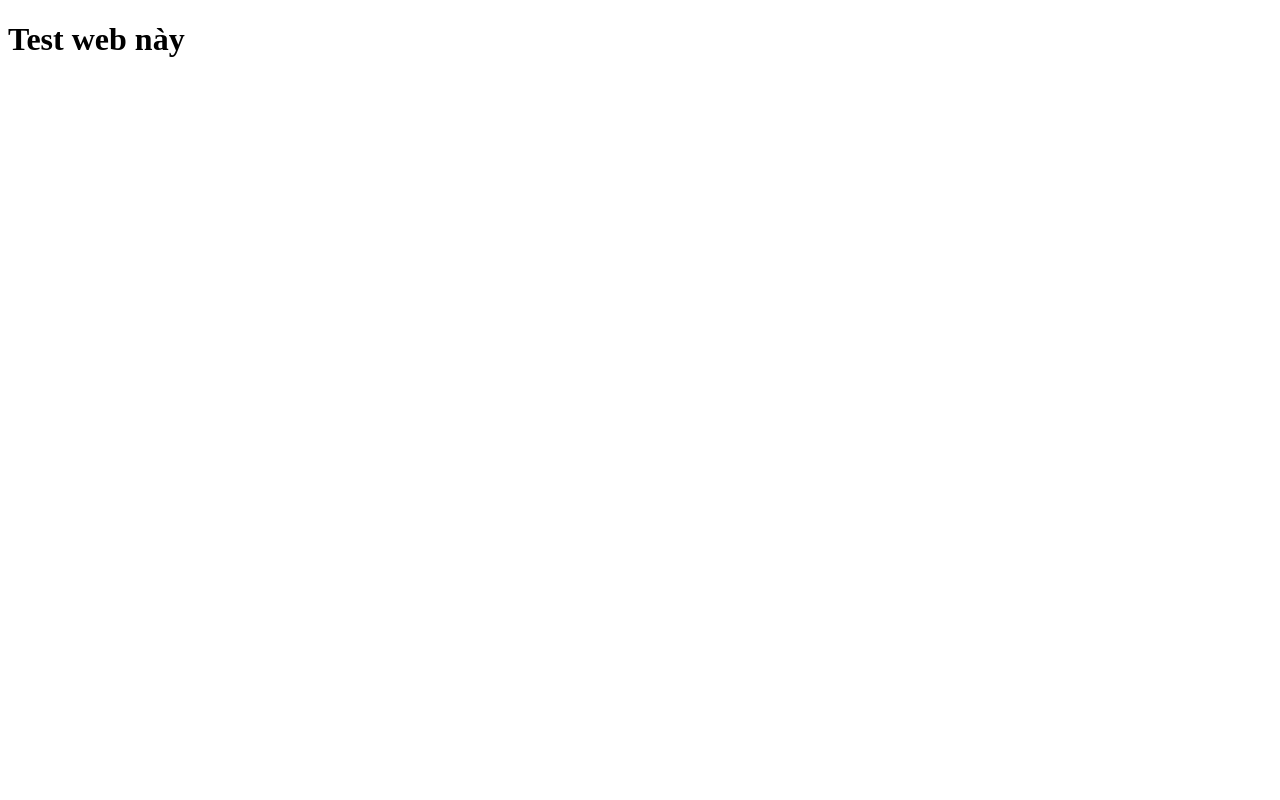
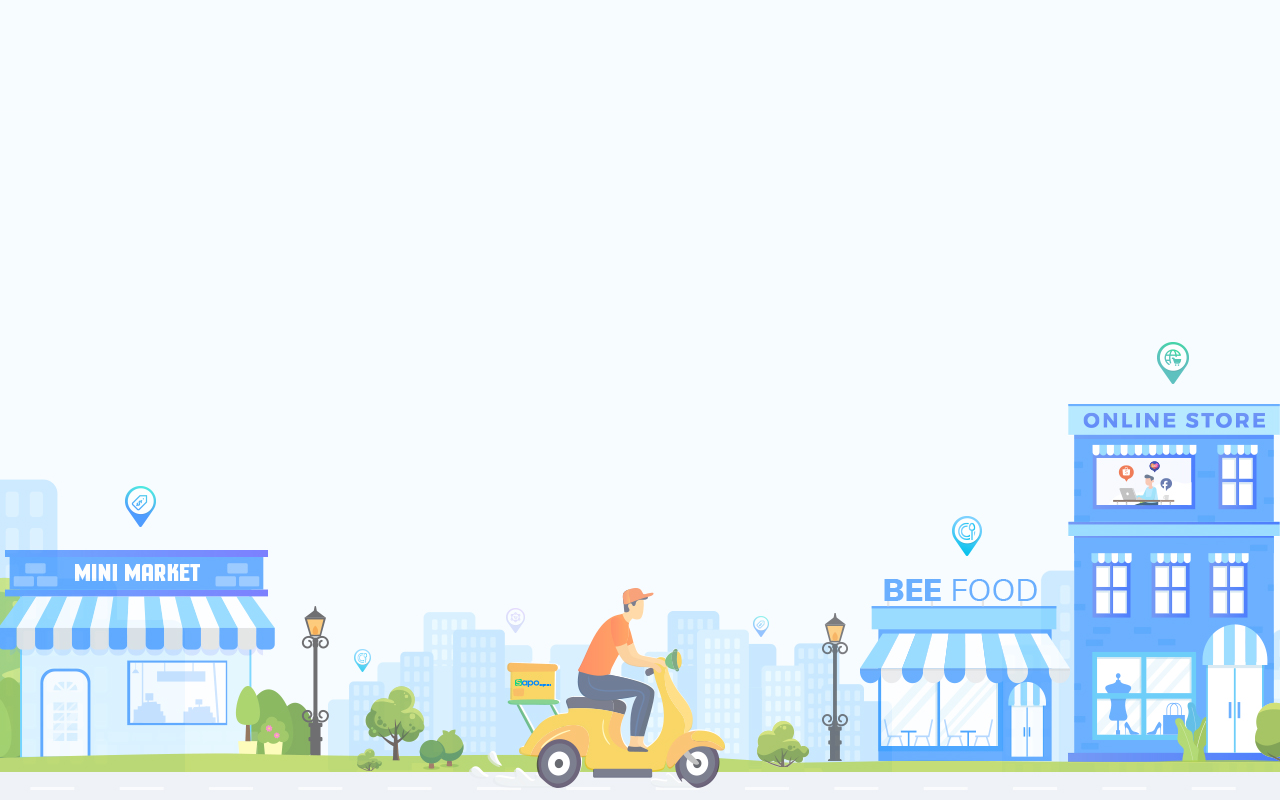
Before and after one commit to duyphuc-it/duyphuc-it.github.io, a plain HTML site: page index.html in a window 1280 px wide. Drawn offline with Linux system fonts and the light colour scheme.

Commit message:
test 100vh

```diff
--- a/index.css
+++ b/index.css
@@ -0,0 +1,9 @@
+body {
+  margin: 0;
+  width: 100%;
+  height: 100vh;
+  background-image: url("./bg.png");
+  background-repeat: no-repeat;
+  background-position: bottom center;
+  background-color: #f7fcff;
+}
--- a/index.html
+++ b/index.html
@@ -4,8 +4,11 @@
     <meta charset="UTF-8" />
     <meta name="viewport" content="width=device-width, initial-scale=1.0" />
     <title>Document</title>
+    <link rel="stylesheet" href="./index.css" />
   </head>
   <body>
-    <h1>Test web này</h1>
+    <div id="root">
+      <div class="main"></div>
+    </div>
   </body>
 </html>
```
Also changed, not shown: bg.png (added).
